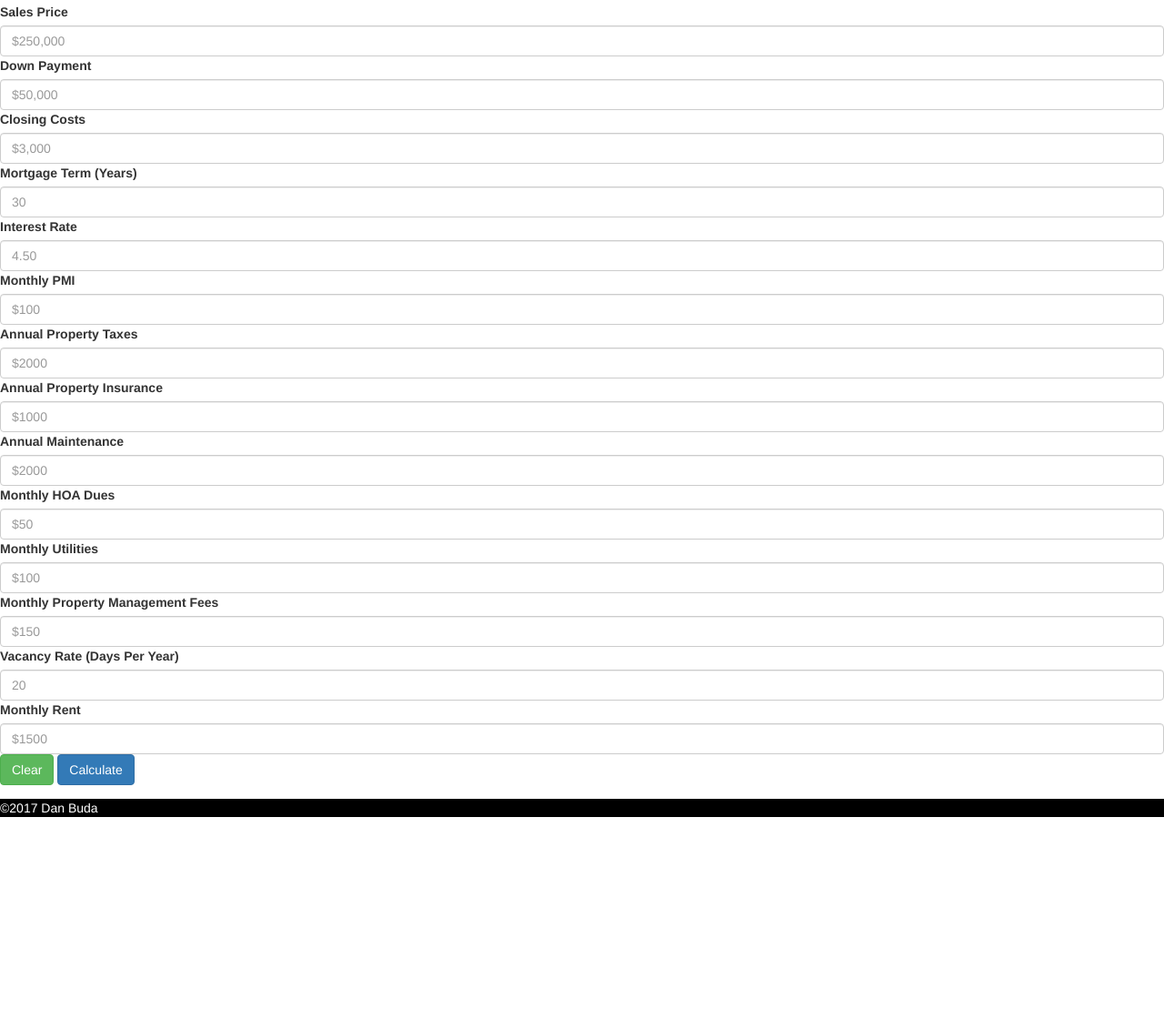
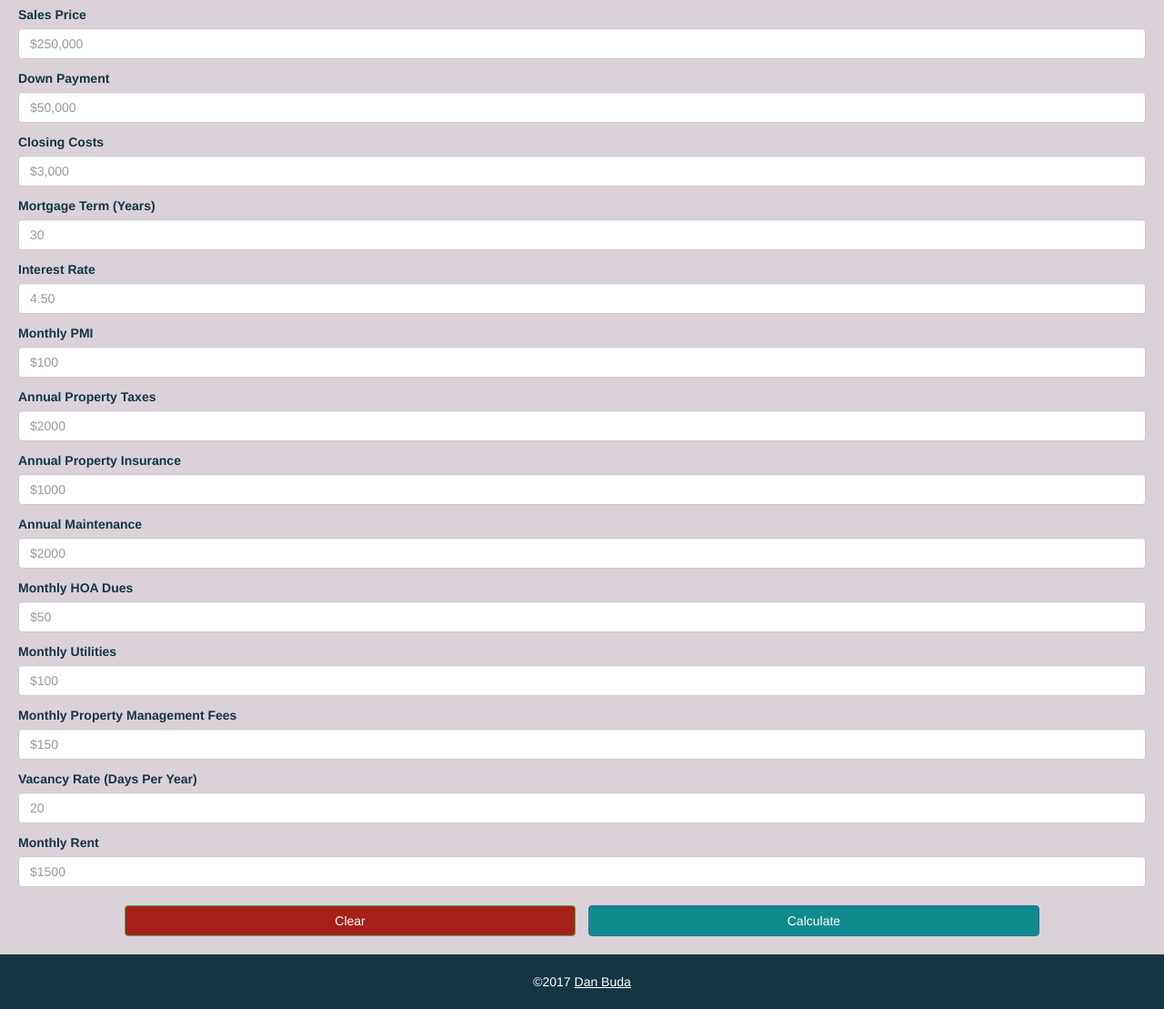
Before and after one commit to DanBuda11/investment-property-calculator, a plain HTML site: page index.html in a window 1280 px wide. Shown: the part 67-1176 px from the top of the page at 91% size. Before the commit the page ends 975 px from the top, so only its background shows below. Drawn offline with nearby package versions, Linux system fonts and the light colour scheme.

Commit message:
picked color scheme and started to implement styling

```diff
--- a/index.html
+++ b/index.html
@@ -1,13 +1,14 @@
 <!DOCTYPE html>
 <html>
 <head>
-	<title>Simple Investment Property Calculator</title>
+	<title>Investment Property Cash Flow Calculator</title>
+	<link rel="stylesheet" type="text/css" href="https://cdnjs.cloudflare.com/ajax/libs/normalize/7.0.0/normalize.min.css">
 	<link rel="stylesheet" type="text/css" href="https://maxcdn.bootstrapcdn.com/bootstrap/3.3.7/css/bootstrap.min.css">
 	<link rel="stylesheet" type="text/css" href="main.css">
 </head>
 <body>
 <!-- header -->
-<div class="nav navbar">Simple Investment Property Cash Flow Estimator</div>
+<div class="nav navbar">Investment Property Cash Flow Estimator</div>
 
 <!-- main body -->
 <form class="form-group">
@@ -44,8 +45,10 @@
 	<label for="rent">Monthly Rent</label>
 	<input type="number" class="form-control" id="rent" placeholder="$1500">
 
-	<input type="reset" class="btn btn-success" id="clear" value="Clear">
-	<input type="button" onclick="calculateForm()" class="btn btn-primary" id="calculate" value="Calculate">
+	<div class="buttons">
+		<input type="reset" class="btn btn-success" id="clear" value="Clear">
+		<input type="button" onclick="calculateForm()" class="btn btn-primary" id="calculate" value="Calculate">
+	</div>
 </form>
 <div class="calculation">
 	<div id="answer"></div>
@@ -53,7 +56,7 @@
 
 <!-- footer -->
 <div class="footer">
-	<p>&copy;<span id="copyright"></span> Dan Buda</p>
+	<p>&copy;<span id="copyright"></span> <a target="_blank" href="http://danbuda.com">Dan Buda</a></p>
 </div>
 
 	<script type="text/javascript" src="index.js"></script>
--- a/main.css
+++ b/main.css
@@ -1,4 +1,81 @@
+/*
+Colors:
+
+#143642 yankee blue
+#0f8b8d dark cyan
+#a8201a cornell red
+#dad2d8 timberwolf
+*/
+
+a, a:hover, a:visited {
+	color: #fff;
+	text-decoration: underline;
+}
+
+.form-group {
+	background-color: #dad2d8;
+	padding: 2rem;
+	margin: 0;
+	padding-bottom: 0;
+	padding-top: 0;
+}
+
+label {
+	margin-top: 1.1rem;
+	color: #143642;
+}
+
+.form-control:focus {
+	outline: none;
+	border-color: #0f8b8d;
+	box-shadow: 0 0 10px #0f8b8d;
+}
+
 .nav, .footer {
 	color: #fff;
-	background-color: #000;
+	background-color: #143642;
 }
+
+.nav {
+	text-align: center;
+	/*line-height: 4.8rem;*/
+	margin: 0;
+	padding: 2rem;
+}
+
+.buttons {
+	margin-top: 2rem;
+	text-align: center;
+}
+
+.btn {
+	width: 40%;
+}
+
+#clear {
+	background-color: #a8201a;
+	margin-right: 1rem;
+	outline: none;
+}
+
+#calculate {
+	background-color: #0f8b8d;
+	outline: none;
+}
+
+.calculation {
+	background-color: #dad2d8;
+}
+
+#answer {
+	padding: 1rem;
+	text-align: center;
+	font-weight: bold;
+	font-size: 2.5em;
+}
+
+.footer p {
+	margin: 0;
+	padding: 2rem;
+	text-align: center;
+}
```
